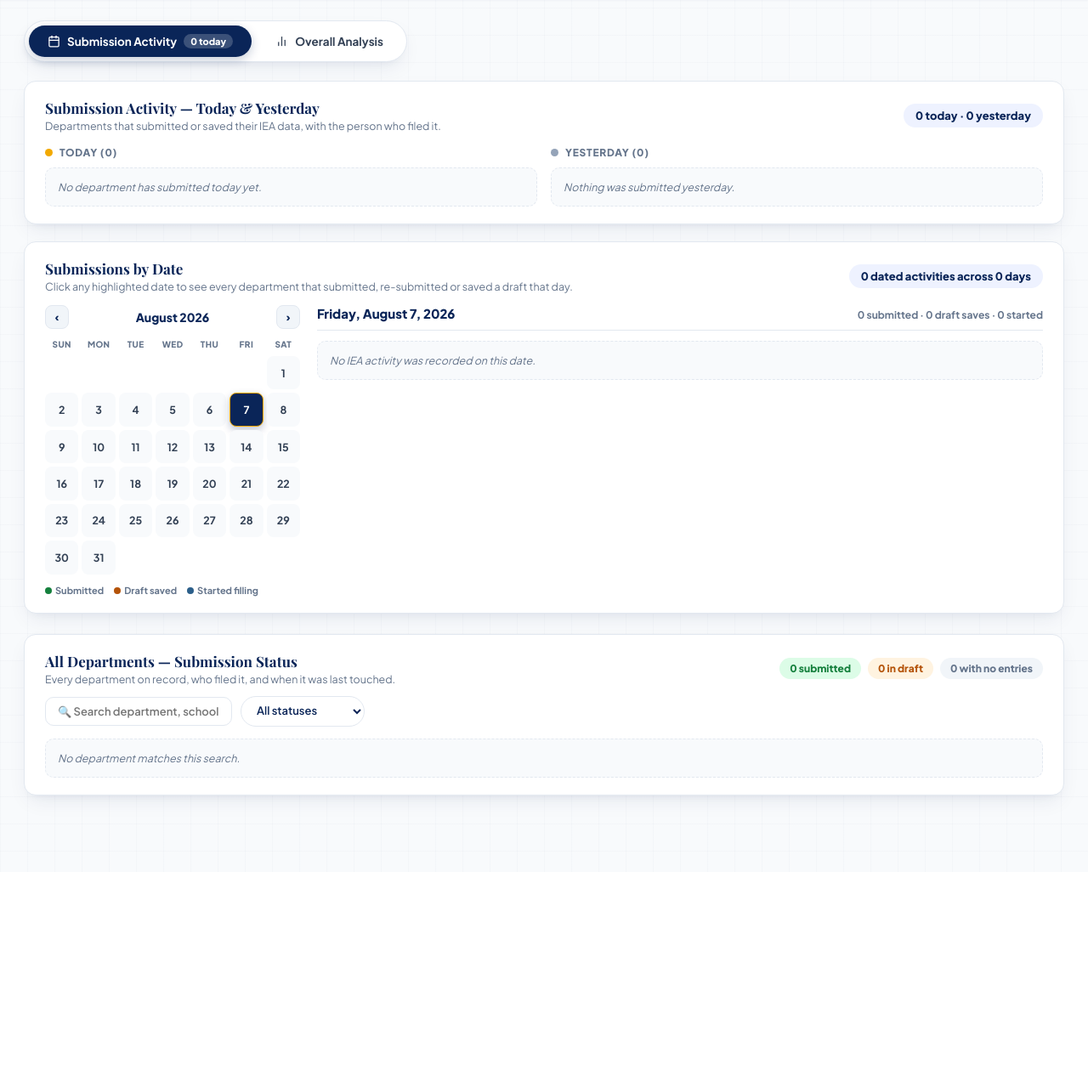
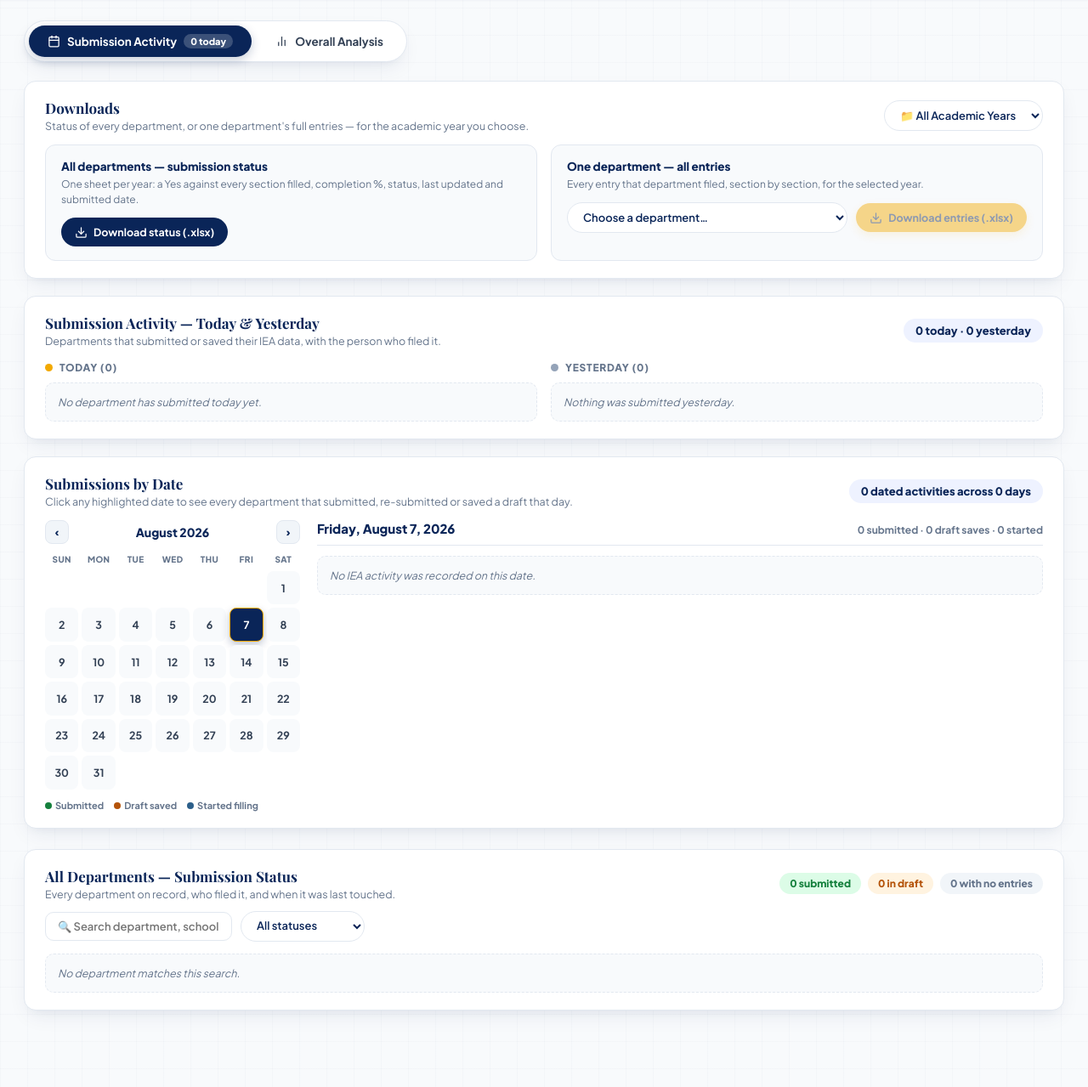
Before and after one commit to ooa-jain/jain-portal-v2, a Flask app: page /iea-analysis in a window 1280 px wide. Shown: the part 87-1366 px from the top of the page at 85% size. Before the commit the page ends 1089 px from the top, so only its background shows below. Run offline with Flask 3, Linux system fonts and the light colour scheme; data that the repository does not hold is empty; some web fonts are replaced.

Commit message:
IEA: add the department status tracker export and downloads on the analysis page
Mirrors the Office of Academics tracker workbook — one sheet per academic
year, one row per department and programme level, a Yes against every
section filled, completion % and status (Completed / In Progress /
Pending) — and extends it with the dates that were missing: Last Updated,
Submitted On (per academic year, "Pending" when that year has not gone
in) and Submitted By.

Every department in the master list appears, so units that never opened
the form still show as Pending rather than dropping out.

A Downloads card now sits at the top of the Submission Activity tab with
one academic-year selector driving both: the all-department status
workbook, and one department's full entries for that year.

Co-Authored-By: Claude Opus 5 <noreply@anthropic.com>
Claude-Session: https://claude.ai/code/session_016JDsLmaM5o4JNmP4U79QNh

```diff
--- a/app.py
+++ b/app.py
@@ -1594,6 +1594,114 @@ def admin_iea_delete(sid):
     iea_col.delete_one({'_id': ObjectId(sid)})
     return jsonify({'ok': True})
 
+def _iea_fmt_ist(value):
+    """Stored UTC timestamp → readable India-time stamp for a spreadsheet."""
+    dt = _iea_parse_dt(value)
+    if not dt:
+        return ''
+    return (dt + IEA_IST_OFFSET).strftime('%d-%b-%Y %I:%M %p').replace(' 0', ' ')
+
+def _iea_year_submitted_on(doc, year, has_entries):
+    """When this department submitted this academic year, or '' if it hasn't."""
+    stamps = doc.get('submittedYears') or {}
+    raw = stamps.get(year) or stamps.get(_iea_norm_year(year))
+    if isinstance(raw, str) and raw.strip():
+        return _iea_fmt_ist(raw)
+    # Submitted before per-year stamps were tracked: the whole document went in
+    # at once, so every year holding data went in with it.
+    if raw or (doc.get('submitted') and has_entries):
+        return _iea_fmt_ist(doc.get('submittedAt') or doc.get('lastUpdated'))
+    return ''
+
+def build_iea_status_workbook(docs, years):
+    """Section-by-section status tracker — one sheet per academic year.
+
+    Columns follow the Office of Academics tracker: a Yes against every section
+    a department has filled, a completion percentage and status derived from
+    those, then when it was last edited and when it was submitted.
+    """
+    wb = openpyxl.Workbook()
+    wb.remove(wb.active)
+    hdr_fill, hdr_font, _gold_fill, _gold_font, thin, center = _styles()
+
+    by_key = {}
+    for d in docs:
+        key = (str(d.get('school', '')).strip().lower(),
+               str(d.get('department', '')).strip().lower(),
+               str(d.get('level', '')).strip().lower())
+        by_key[key] = d
+
+    sec_keys = [s['key'] for s in IEA_SECTIONS]
+    heads = ['Sl. No.', 'School', 'Department', 'Programme Level'] + sec_keys + \
+            ['Completion %', 'Status', 'Last Updated', 'Submitted On', 'Submitted By']
+    first_sec_col = 5                                   # column E
+    last_sec_col = first_sec_col + len(sec_keys) - 1
+    pct_col = last_sec_col + 1
+    fills = {
+        'Completed': PatternFill("solid", fgColor="DCFCE7"),
+        'In Progress': PatternFill("solid", fgColor="FFF3E0"),
+        'Pending': PatternFill("solid", fgColor="F1F5F9"),
+    }
+
+    for y in years:
+        ws = wb.create_sheet(str(y).replace('AY ', '').replace('/', '-')[:31])
+        for c, h in enumerate(heads, 1):
+            cell = ws.cell(row=1, column=c, value=h)
+            cell.font = hdr_font
+            cell.fill = hdr_fill
+            cell.alignment = center
+            cell.border = thin
+        ws.row_dimensions[1].height = 28
+
+        r = 2
+        for school in sorted(IEA_SCHOOLS):
+            for dept in sorted(IEA_SCHOOLS[school]):
+                for level in IEA_SCHOOLS[school][dept]:
+                    doc = by_key.get((school.strip().lower(), dept.strip().lower(),
+                                      level.strip().lower()))
+                    merged = _iea_merge_years(doc.get('years')) if doc else _iea_empty_years()
+                    filled = {k: len(merged[y][k]) > 0 for k in sec_keys}
+                    has_entries = any(filled.values())
+
+                    ws.cell(row=r, column=1, value=r - 1)
+                    ws.cell(row=r, column=2, value=school)
+                    ws.cell(row=r, column=3, value=dept)
+                    ws.cell(row=r, column=4, value=level)
+                    for i, k in enumerate(sec_keys):
+                        ws.cell(row=r, column=first_sec_col + i, value='Yes' if filled[k] else '')
+
+                    # Snapshot values, not formulas — the file must read correctly
+                    # in any viewer, without waiting on a recalculation.
+                    done = sum(1 for k in sec_keys if filled[k])
+                    pct = ws.cell(row=r, column=pct_col, value=done / len(sec_keys))
+                    pct.number_format = '0%'
+
+                    state = 'Completed' if done == len(sec_keys) else ('Pending' if done == 0 else 'In Progress')
+                    status = ws.cell(row=r, column=pct_col + 1, value=state)
+                    status.fill = fills[state]
+
+                    ws.cell(row=r, column=pct_col + 2,
+                            value=(_iea_fmt_ist(doc.get('lastUpdated')) if doc else '') or 'Not started')
+                    ws.cell(row=r, column=pct_col + 3,
+                            value=(_iea_year_submitted_on(doc, y, has_entries) if doc else '') or 'Pending')
+                    ws.cell(row=r, column=pct_col + 4,
+                            value=(doc.get('submitterName') or doc.get('submitterEmail') or '') if doc else '')
+
+                    for c in range(1, len(heads) + 1):
+                        cell = ws.cell(row=r, column=c)
+                        cell.border = thin
+                        if c == 1 or first_sec_col <= c <= pct_col + 1:
+                            cell.alignment = center
+                    r += 1
+
+        widths = [7, 34, 34, 16] + [6] * len(sec_keys) + [13, 14, 21, 21, 26]
+        for c, w in enumerate(widths, 1):
+            ws.column_dimensions[get_column_letter(c)].width = w
+        ws.freeze_panes = 'E2'
+        ws.auto_filter.ref = f"A1:{get_column_letter(len(heads))}{max(r - 1, 1)}"
+
+    return wb
+
 def _iea_send_workbook(docs, year, name_hint):
     """Render docs to a workbook and hand it back as a download."""
     if not docs:
@@ -1606,6 +1714,26 @@ def _iea_send_workbook(docs, year, name_hint):
     year_suffix = f"_{year.replace(' ', '_')}" if year else '_AllYears'
     filename = f"IEA_Report{('_' + safe) if safe else ''}{year_suffix}.xlsx"
     return send_file(buf, as_attachment=True, download_name=filename,
+                     mimetype="application/vnd.openxmlformats-officedocument.spreadsheetml.sheet")
+
+@app.route('/iea-status-export')
+def iea_status_export():
+    """Status tracker for every department — Yes per section, completion, dates.
+
+    Carries no entry content, only the same status the analysis page already
+    shows publicly, so it follows /iea-analysis rather than the admin dump.
+    """
+    year = request.args.get('year')
+    if year and year not in IEA_YEARS:
+        return "Invalid year", 400
+    docs = list(iea_col.find().sort([('school', 1), ('department', 1), ('level', 1)]))
+    wb = build_iea_status_workbook(docs, [year] if year else IEA_YEARS)
+    buf = io.BytesIO()
+    wb.save(buf)
+    buf.seek(0)
+    suffix = f"_{year.replace(' ', '_')}" if year else '_AllYears'
+    return send_file(buf, as_attachment=True,
+                     download_name=f"IEA_Submission_Status{suffix}.xlsx",
                      mimetype="application/vnd.openxmlformats-officedocument.spreadsheetml.sheet")
 
 @app.route('/iea-export')
--- a/templates/iea_analysis.html
+++ b/templates/iea_analysis.html
@@ -105,6 +105,17 @@
     .kpi-card:hover { transform: translateY(-3px); box-shadow: var(--sh-hover); }
     .kpi-num { font-family: 'Playfair Display', serif; font-size: 28px; font-weight: 700; color: var(--ink); }
     .kpi-label { font-size: 11.5px; color: var(--ink3); margin-top: 6px; line-height: 1.35; font-weight: 700; text-transform: uppercase; letter-spacing: .03em; }
+
+    /* ── Downloads card ── */
+    .dl-card { background: #fff; border: 1px solid var(--border); border-radius: 14px; padding: 20px 24px; margin-bottom: 20px; box-shadow: var(--sh); }
+    .dl-grid { display: grid; grid-template-columns: 1fr 1fr; gap: 16px; }
+    .dl-block { background: #f8fafc; border: 1px solid var(--border); border-radius: 12px; padding: 16px 18px; }
+    .dl-title { font-size: 13.5px; font-weight: 800; color: var(--navy); }
+    .dl-sub { font-size: 12px; color: var(--ink3); margin: 4px 0 12px; line-height: 1.5; }
+    .dl-row { display: flex; gap: 10px; flex-wrap: wrap; align-items: center; }
+    .dl-row .select-input { flex: 1 1 240px; min-width: 0; }
+    .dl-disabled { opacity: .45; pointer-events: none; }
+    @media (max-width: 860px) { .dl-grid { grid-template-columns: 1fr; } }
 
     /* ── Who submitted today / yesterday ── */
     .activity-card { background: #fff; border: 1px solid var(--border); border-radius: 14px; padding: 20px 24px; margin-bottom: 20px; box-shadow: var(--sh); animation: rise .35s ease backwards; }
@@ -303,6 +314,41 @@
 
     <!-- ════ PANE 1 — SUBMISSION ACTIVITY ════ -->
     <div class="pane" id="pane-activity">
+    <!-- DOWNLOADS -->
+    <div class="dl-card">
+      <div class="activity-head" style="margin-bottom:14px;">
+        <div>
+          <h3 style="font-size:17px; color:var(--navy); font-weight:700;">Downloads</h3>
+          <p style="font-size:12.5px; color:var(--ink3); margin-top:2px;">Status of every department, or one department's full entries — for the academic year you choose.</p>
+        </div>
+        <select id="dlYear" class="select-input">
+          <option value="">📁 All Academic Years</option>
+          {% for y in iea_years %}<option value="{{ y }}">{{ y }}</option>{% endfor %}
+        </select>
+      </div>
+      <div class="dl-grid">
+        <div class="dl-block">
+          <div class="dl-title">All departments — submission status</div>
+          <div class="dl-sub">One sheet per year: a Yes against every section filled, completion %, status, last updated and submitted date.</div>
+          <a id="dlStatusBtn" class="btn btn-navy" href="/iea-status-export">
+            <svg viewBox="0 0 24 24" fill="none" stroke="currentColor" stroke-width="2" stroke-linecap="round" stroke-linejoin="round"><path d="M21 15v4a2 2 0 0 1-2 2H5a2 2 0 0 1-2-2v-4"/><polyline points="7 10 12 15 17 10"/><line x1="12" y1="15" x2="12" y2="3"/></svg>
+            Download status (.xlsx)
+          </a>
+        </div>
+        <div class="dl-block">
+          <div class="dl-title">One department — all entries</div>
+          <div class="dl-sub">Every entry that department filed, section by section, for the selected year.</div>
+          <div class="dl-row">
+            <select id="dlDept" class="select-input"><option value="">Choose a department…</option></select>
+            <a id="dlDeptBtn" class="btn btn-gold dl-disabled" href="#">
+              <svg viewBox="0 0 24 24" fill="none" stroke="currentColor" stroke-width="2" stroke-linecap="round" stroke-linejoin="round"><path d="M21 15v4a2 2 0 0 1-2 2H5a2 2 0 0 1-2-2v-4"/><polyline points="7 10 12 15 17 10"/><line x1="12" y1="15" x2="12" y2="3"/></svg>
+              Download entries (.xlsx)
+            </a>
+          </div>
+        </div>
+      </div>
+    </div>
+
     <!-- WHO SUBMITTED TODAY / YESTERDAY -->
     {% macro activity_list(rows, empty_text) %}
       {% if rows %}
@@ -735,6 +781,42 @@
       }).join('') + '</div>';
     }
 
+    /* ── Downloads: status for everyone, or one department's entries ── */
+    function populateDownloadPickers() {
+      const sel = document.getElementById('dlDept');
+      const bySchool = {};
+      allUnits.forEach(u => { (bySchool[u.school] = bySchool[u.school] || []).push(u); });
+      Object.keys(bySchool).sort().forEach(school => {
+        const group = document.createElement('optgroup');
+        group.label = IEACards.niceName(school);
+        bySchool[school]
+          .sort((a, b) => (a.department + a.level).localeCompare(b.department + b.level))
+          .forEach(u => {
+            const opt = document.createElement('option');
+            opt.value = u._id;
+            opt.textContent = IEACards.niceName(u.department) + ' · ' + u.level;
+            group.appendChild(opt);
+          });
+        sel.appendChild(group);
+      });
+    }
+
+    function syncDownloadLinks() {
+      const year = document.getElementById('dlYear').value;
+      const suffix = year ? '?year=' + encodeURIComponent(year) : '';
+      document.getElementById('dlStatusBtn').href = '/iea-status-export' + suffix;
+
+      const sid = document.getElementById('dlDept').value;
+      const btn = document.getElementById('dlDeptBtn');
+      btn.classList.toggle('dl-disabled', !sid);
+      btn.href = sid
+        ? '/iea-export?sid=' + encodeURIComponent(sid) + (year ? '&year=' + encodeURIComponent(year) : '')
+        : '#';
+    }
+
+    document.getElementById('dlYear').addEventListener('change', syncDownloadLinks);
+    document.getElementById('dlDept').addEventListener('change', syncDownloadLinks);
+
     /* ── All departments roster (Submission Activity tab) ── */
     function unitStatus(u) {
       const entries = YEARS.reduce((n, y) => n + IEACards.countForYear(u, y), 0);
@@ -852,6 +934,8 @@
     });
 
     populateSchoolPicker();
+    populateDownloadPickers();
+    syncDownloadLinks();
     renderCalendar();
     renderRoster();
 
```
